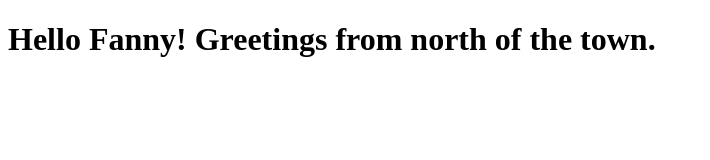
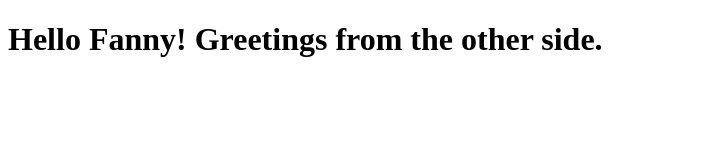
Before and after one commit to Fannybuhler/practice-CI, a Gatsby site: page /components/header in a window 1280 px wide. Shown: the whole page, without its empty margins (0-710 px from the left). Built offline with nearby package versions, Linux system fonts and the light colour scheme; Gatsby itself is replaced by a stand-in of ours.

Commit message:
hello from the other side

```diff
--- a/src/pages/components/header.js
+++ b/src/pages/components/header.js
@@ -3,7 +3,7 @@ import React from "react"
 const Header = () => (
   <header>
     <div>
-      <h1> Hello Fanny! Greetings from north of the town.</h1>
+      <h1>Hello Fanny! Greetings from the other side.</h1>
     </div>
   </header>
 )
```
